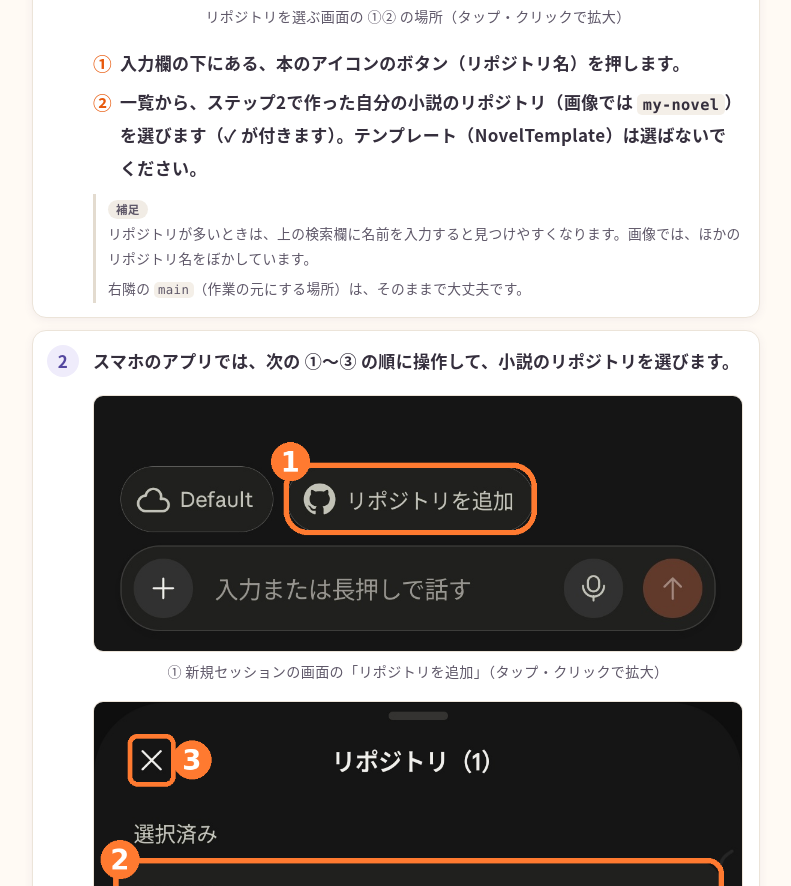
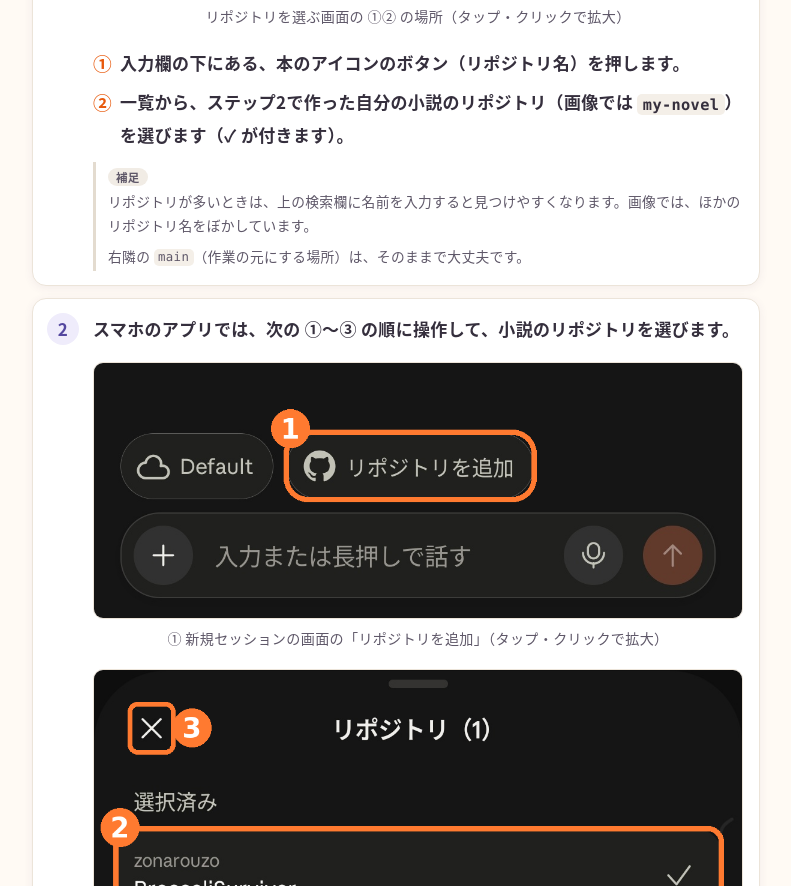
Before and after one commit to zonarouzo/NovelGitHubGuide, a plain HTML site: page claude-code.html in a window 1280 px wide. Shown: the part 2812-3698 px from the top of the page, without its empty margins (244-1035 px from the left). Drawn offline with Linux system fonts and the light colour scheme.

Commit message:
リポジトリ選択の「テンプレートは選ばないでください」を削除
- テンプレートは作者のアカウントにしか表示されないため、利用者向けの注意としては不要
- 小説版のリポジトリ選択の画像は、my-novel 以外のリポジトリ名をすべてぼかした

Co-Authored-By: Claude Opus 5.5 <noreply@anthropic.com>
Claude-Session: https://claude.ai/code/session_01DEayDBXEUZcv8SXSVNajJw

```diff
--- a/claude-code.html
+++ b/claude-code.html
@@ -87,7 +87,7 @@
     <figure class="shot" data-shot="claude-code-repo-select" data-caption="リポジトリを選ぶ画面の ①② の場所"></figure>
     <ul class="marks">
       <li><span class="mark">①</span><span>入力欄の下にある、<strong>本のアイコンのボタン</strong>（リポジトリ名）を押します。</span></li>
-      <li><span class="mark">②</span><span>一覧から、<strong>ステップ2で作った自分の小説のリポジトリ</strong>（画像では <code>my-novel</code>）を選びます（✓ が付きます）。テンプレート（NovelTemplate）は選ばないでください。</span></li>
+      <li><span class="mark">②</span><span>一覧から、<strong>ステップ2で作った自分の小説のリポジトリ</strong>（画像では <code>my-novel</code>）を選びます（✓ が付きます）。</span></li>
     </ul>
     <div class="note">
       <p>リポジトリが多いときは、上の検索欄に名前を入力すると見つけやすくなります。画像では、ほかのリポジトリ名をぼかしています。</p>
```
Also changed, not shown: assets/images/screenshots/claude-code-repo-select.png.
